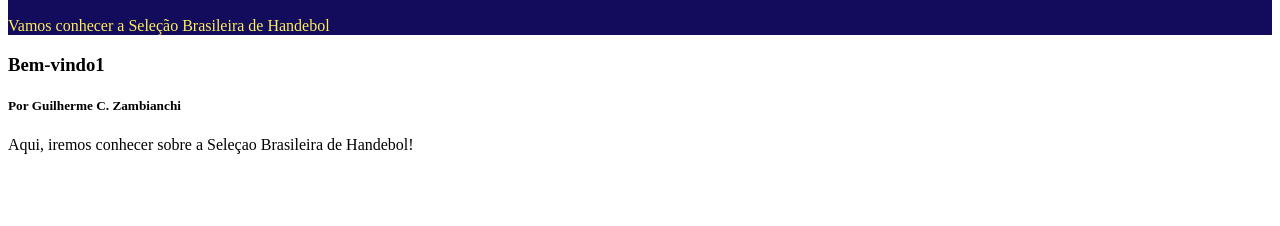
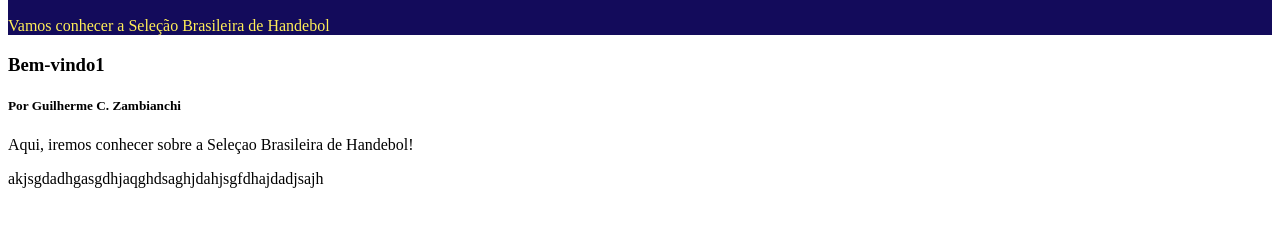
Before and after one commit to guilhermezambianchi-cloud/Projeto1, a plain HTML site: page index.html in a window 1280 px wide. Shown: the part 50-276 px from the top of the page. Drawn offline with Linux system fonts and the light colour scheme.

Commit message:
teste de commit

```diff
--- a/index.html
+++ b/index.html
@@ -25,3 +25,5 @@
         </main>
     </body>
 </html>
+
+akjsgdadhgasgdhjaqghdsaghjdahjsgfdhajdadjsajh
```
